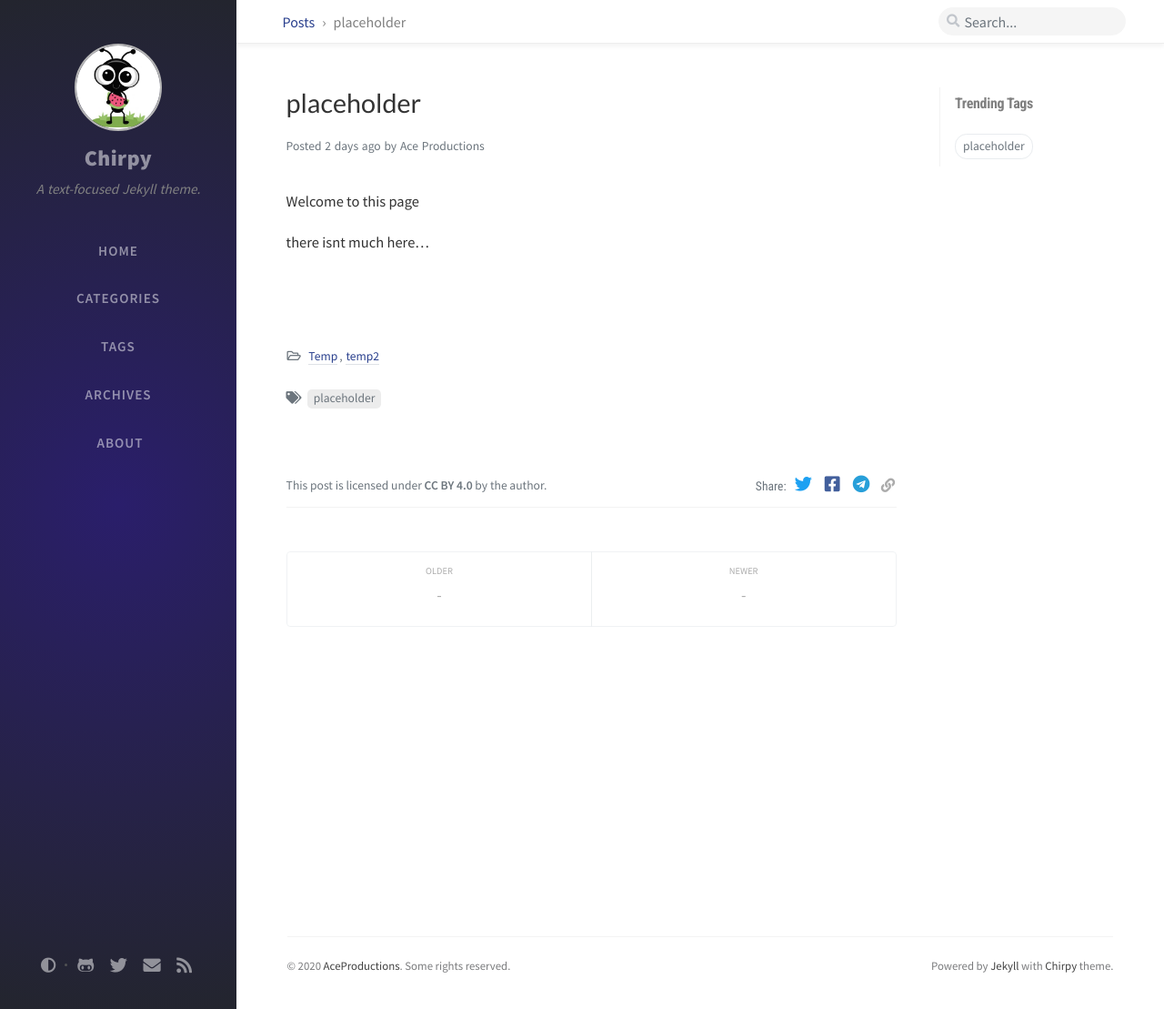
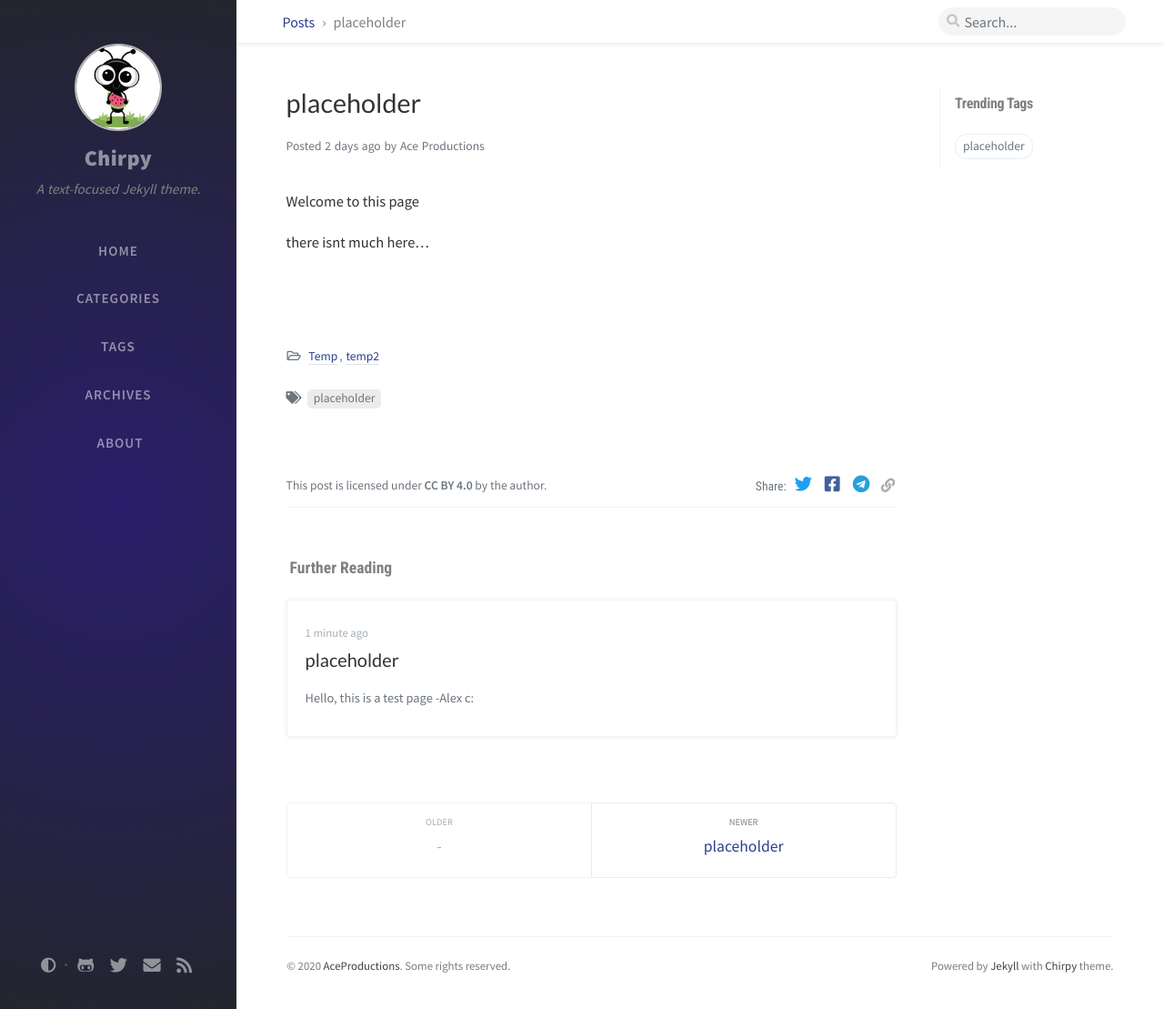
Before and after one commit to wornsoulbit/ACEUNIX, a Jekyll site: the page built from jekyll-theme-chirpy/_posts/Temp/temp2/2020-12-04-TEMP.md, in a window 1280 px wide and 1109 px high. Shown: the whole window at 91% size. Built offline with Jekyll 4.4.1, drawn with Linux system fonts in a browser that asks for light colours; nearby versions of some CDN libraries; comment, search, counter and statistics services are not loaded.

Commit message:
Test to see if the auto pulling/updating on the website works

```diff
--- /dev/null
+++ b/jekyll-theme-chirpy/_posts/Temp/temp2/2020-12-07-Test.md
@@ -0,0 +1,8 @@
+---
+title: placeholder
+date: 2020-12-07 13:49:00 -0500
+categories: [Temp, temp2]
+tags: [placeholder]
+---
+
+Hello, this is a test page -Alex c:
```
Also changed, not shown: jekyll-theme-chirpy/_posts/Temp/temp2/temp.md (+2 -0 lines).
